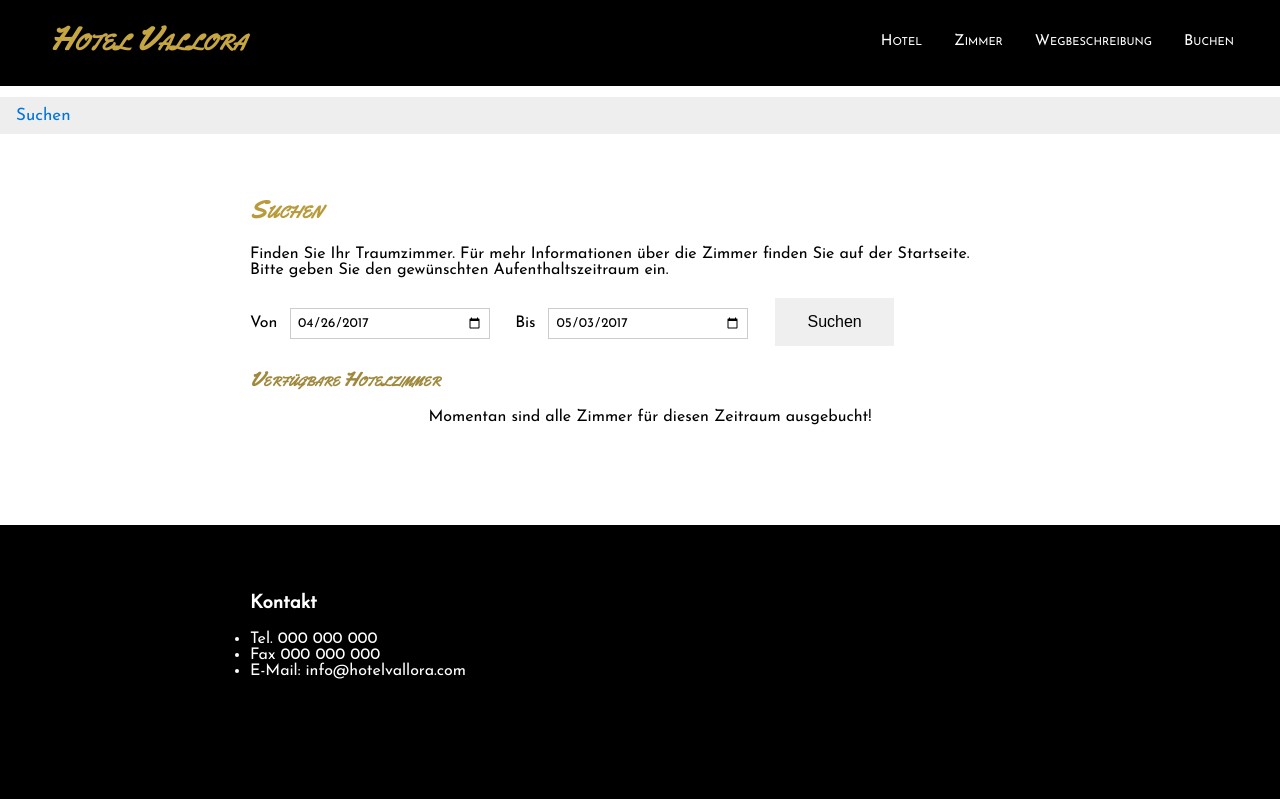
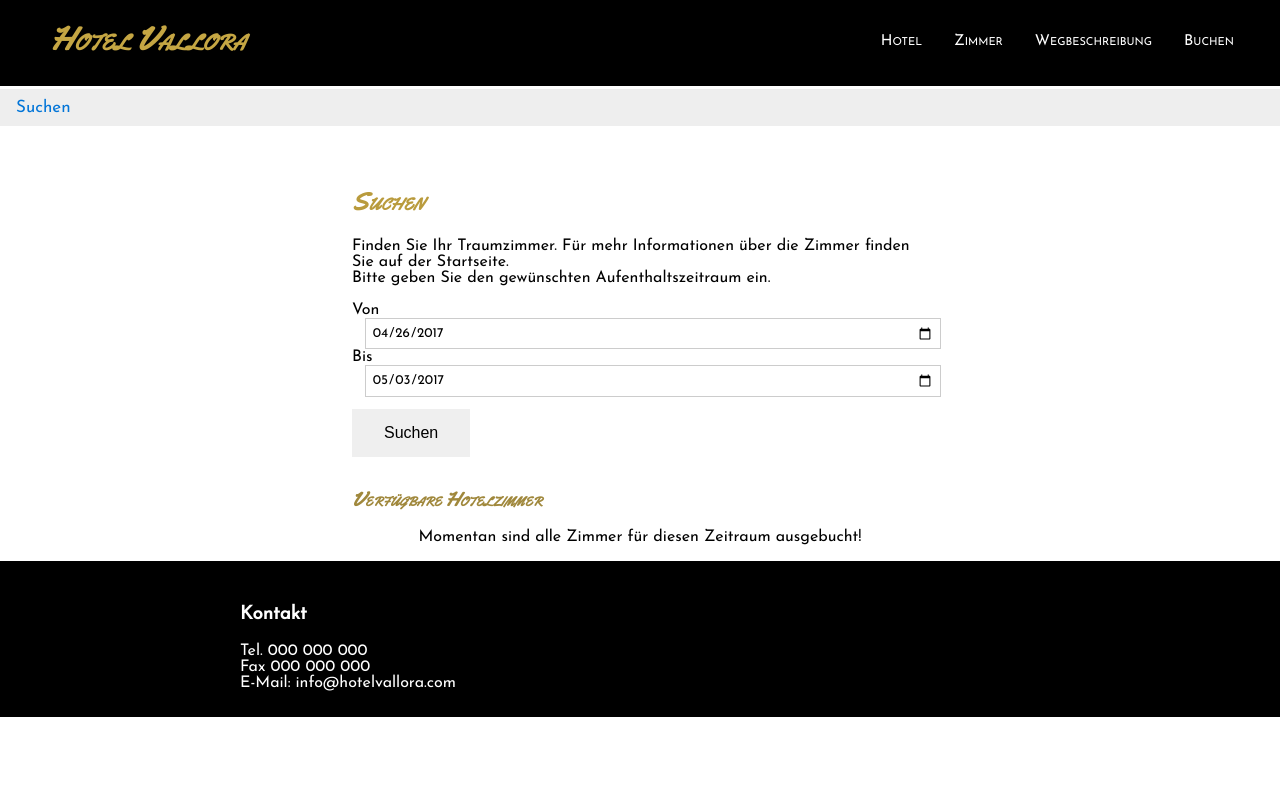
Before and after one commit to chitter99/M104LB3WEB, a PHP site: page /M104/rooms.php in a window 1280 px wide. Run offline with PHP 8.4, Linux system fonts and the light colour scheme; data that the repository does not hold is empty.

Commit message:
Added styling in form

```diff
--- a/public_html/css/main.css
+++ b/public_html/css/main.css
@@ -4,6 +4,7 @@
  Date: 26.10.2016
  Version: 1.0
 */
+
 
 @import url('https://fonts.googleapis.com/css?family=Yellowtail'); /* Font for titles */
 @import url('https://fonts.googleapis.com/css?family=Josefin+Sans');
@@ -99,16 +100,15 @@ header {
 	z-index: 1000;
 	position: fixed;
 	width: 100%;
-	top: 0px;
+	top: 0;
 	color: white;
 	background-color: black;
 }
 
-article, footer div {
-	padding-left: 20px;
+footer div {
 	max-width: 800px;
+	padding: 2vw;
 	margin: 0 auto;
-	margin-bottom: 100px;
 }
 
 article:first-of-type {
@@ -151,13 +151,11 @@ footer {
 	bottom: 0px;
 	color: white;
 	width: 100%;
-	padding-top: 50px;
-	padding-bottom: 20px;
 	background-color: black;
 }
 
 ul.list {
-	list-style-: none;
+	list-style: none;
 	padding: 0;
 	margin: 0;
 }
@@ -165,9 +163,15 @@ ul.list li {
 
 }
 
-.anchor: {
+.anchor{
 	content: "";
 	display: none;
+}
+
+.main{
+	width: 45%;
+	height: auto;
+	margin: 0 auto;
 }
 
 .space {
@@ -235,9 +239,40 @@ form {
 	text-decoration: none;
 	display: inline-block;
 	font-size: 16px;
-	margin: 4px 2px;
+	margin: 1vw 0px;
 	cursor: pointer;
 	transition: background 1s;
+}
+
+.book_title{
+	font-family: 'Roboto', sans-serif;
+	color: black;
+}
+
+.roomtype_wrapper{
+	padding: 15px 20px;
+	border-radius: 4px;
+	background-color: #ccc;
+}
+
+input[type=text], select {
+	width: 100%;
+	padding: 12px 20px;
+	margin: 8px 0;
+	display: inline-block;
+	border: none;
+	border-bottom: 1px solid #ccc;
+	box-sizing: border-box;
+	outline: none;
+	transition: border 1s;
+}
+
+input[type=text]:focus{
+	border-bottom: 3px solid black;
+}
+
+input[type=date]{
+	width: 100%;
 }
 
 .button:hover{
@@ -265,7 +300,7 @@ form input[type=submit] {
 }
 
 .type{
-
+	width: 100%;
 }
 
 form.form-list {
@@ -337,12 +372,16 @@ td.centered {
 	max-width: 16em;
 }
 .feature-text {
-	float: right;
 	max-width: 65%;
 	margin: 0;
 }
 .feature-submit {
-	float: right;
+
+}
+
+.height{
+	content: '';
+	height: 89px;
 }
 
 ul.breadcrumb {
@@ -350,6 +389,7 @@ ul.breadcrumb {
 	list-style: none;
 	background-color: #eee;
 	font-size: 17px;
+	margin: 0;
 }
 ul.breadcrumb li {display: inline;}
 ul.breadcrumb li+li:before {
--- a/public_html/rooms.php
+++ b/public_html/rooms.php
@@ -20,7 +20,7 @@ $template_breadcrumbs = [
 
 <?php require "./../template/header-booking.php"; ?>
 <?php require "./../template/booking-breadcrumb.php"; ?>
-<article id="main">
+<article class="main" id="main">
   <h1>Suchen</h1>
   <p class="roomSearchDescription">
     Finden Sie Ihr Traumzimmer. Für mehr Informationen über die Zimmer finden Sie auf der Startseite.
@@ -36,12 +36,13 @@ $template_breadcrumbs = [
     <h2>Verfügbare Hotelzimmer</h2>
     <?php $rooms = 0; ?>
     <?php foreach($db->GetAllRoomTypeWhereRoomsAreAvariableInDataRange($search_from, $search_to) as $type): ?>
-      <article class="type">
+      <div class="type">
         <h3><?php echo $type['name'] ?></h3>
         <p class="feature-text"><?php echo utf8_encode($type['description']); ?></p>
         <?php if(isset($type['image'])): ?><img class="feature-image" src="<?php echo $type['image']; ?>" alt="<?php echo $type['name']; ?>" /><?php endif; ?>
         <button class="feature-submit button" onclick="javascript: hotel.redirectToBooking('<?php echo $type['ID']; ?>', '<?php echo date("Y-m-d", $search_from); ?>', '<?php echo date("Y-m-d", $search_to); ?>')">Buchen</button>
-      </article>
+      </div>
+      <div class="space"></div>
       <div class="clear" id="top"></div>
       <?php $rooms++; ?>
     <?php endforeach; ?>
--- a/resources/lib/database.class.php
+++ b/resources/lib/database.class.php
@@ -93,8 +93,19 @@ class Database{
 
     public function parseArrayToSQLList($arr, $glue=null)
     {
-        for($i = 0, $len = count($arr); $i < $len; ++$i) $arr[$i] = $glue == null ? $this->parseTypeSave($arr[$i]) : $glue . $arr[$i] . $glue;
-        return implode(",", $arr);
+      //for($i = 0, $len = count($arr); $i < $len; ++$i) $arr[$i] = $glue == null ? $this->parseTypeSave($arr[$i]) : $glue . $arr[$i] . $glue;
+      for($i=0;$i < count($arr);$i++)
+      {
+        if($glue == null)
+        {
+          $arr[$i] = $this->parseTypeSave($arr[$i]);
+        }
+        else
+        {
+          $arr[$i] = $glue . $arr[$i] . $glue;
+        }
+      }
+      return implode(",", $arr);
     }
 
     public function insert($table, $data)
--- a/resources/setup/check.php
+++ b/resources/setup/check.php
@@ -5,7 +5,7 @@ $db = GetDB();
 
 ?>
 
-<html>
+    <html>
     <body>
         <select>
             <?php foreach($db->GetAllInvoiceStatus() as $status): ?>
--- a/template/header-booking.php
+++ b/template/header-booking.php
@@ -1,2 +1,2 @@
 <?php require "header.php"; ?>
-<div style="content: ''; height: 80px;"></div>
+<div class="height"></div>
--- a/template/header.php
+++ b/template/header.php
@@ -10,6 +10,7 @@
   <meta charset="UTF-8">
   <title>Hotel Vallora | Wunderschönes Hotel</title>
   <link rel="stylesheet" type="text/css" href="css/main.css"/>
+  <link href="https://fonts.googleapis.com/css?family=Roboto" rel="stylesheet">
   <script src="./js/hotel.js"></script>
   <meta charset="UTF-8">
 </head>
```
Also changed, not shown: public_html/book.php (+37 -24 lines).
